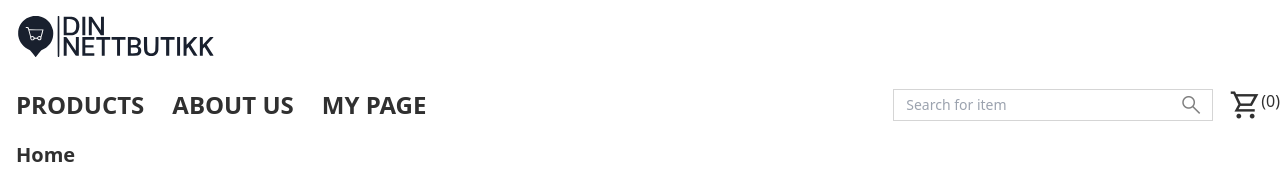
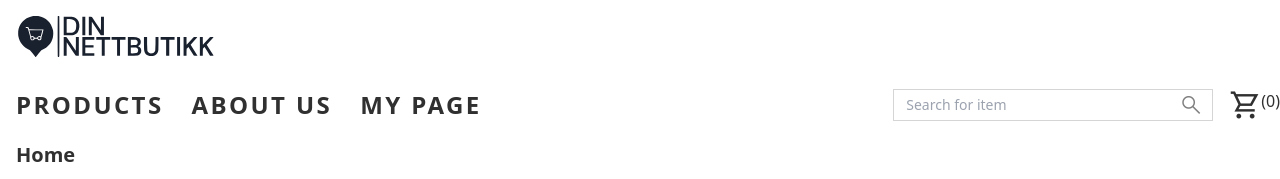
Before and after one commit to tomhaakon/hovedoppgave-fakestore, a Vue app: page / in a window 1280 px wide. Both pictures are taken after a click on the element "search". Shown: the top 179 px of the page. Built offline with nearby package versions, Linux system fonts and the light colour scheme; no server answers.

Commit message:
fix search  result

```diff
--- a/src/App.vue
+++ b/src/App.vue
@@ -1,5 +1,10 @@
 <template>
   <Notification />
+  <div
+    v-if="productStore.searchWindow"
+    class="h-screen w-screen fixed z-10"
+    @click="productStore.searchWindow = false"
+  ></div>
   <div class="container mx-auto">
     <div class="drawer">
       <input
@@ -146,7 +151,7 @@
                 <!--  searchbar -->
                 <div class="flex-none hidden lg:block">
                   <ul
-                    class="menu-horizontal text-2xl p-0 m-0 uppercase font-bold space-x-7"
+                    class="menu-horizontal text-2xl p-0 m-0 uppercase font-bold space-x-7 tracking-widest"
                   >
                     <!-- Navbar LG menu content here -->
                     <li>
@@ -193,9 +198,10 @@
                   productStore.searching !== '' && productStore.searchWindow
                 "
               >
-                <SearchResult />
+                <SearchResult class="z-50 absolute" />
               </div>
-              <div v-else>
+              <div>
+                <!-- <SearchResult class="" /> -->
                 <RouterView />
               </div>
             </div>
--- a/src/components/Notification.vue
+++ b/src/components/Notification.vue
@@ -44,7 +44,7 @@ const removeNotification = store.removeNotification;
 <style>
 .fade-enter-active,
 .fade-leave-active {
-  transition: opacity 3s;
+  transition: opacity 1s;
 }
 .fade-enter,
 .fade-leave-to {
--- a/src/components/SearchResult.vue
+++ b/src/components/SearchResult.vue
@@ -1,5 +1,7 @@
 <template>
-  <div class="container mx-auto px-4">
+  <div
+    class="container mx-auto px-4 md:w-[550px] md:absolute md:right-0 bg-white md:border-4"
+  >
     <div v-if="productStore.searchWindow">
       <div class="flex justify-end">
         <button
--- a/src/stores/UserStore.js
+++ b/src/stores/UserStore.js
@@ -79,7 +79,7 @@ export const useUserStore = defineStore("userStore", {
         this.sessionAuth = user.username;
         router.push("/");
         const msg = "Successfully logged in";
-        notify.addNotification(msg, "success", 5000);
+        notify.addNotification(msg, "success");
       }
       return userIndex !== -1;
     },
@@ -98,7 +98,7 @@ export const useUserStore = defineStore("userStore", {
       // You would typically do this by updating the corresponding user object in the 'users' array
 
       const msg = "Successfully logged out";
-      notify.addNotification(msg, "success", 5000);
+      notify.addNotification(msg, "success");
       // Clear the shopping cart
       shoppingCartStore.cart = [];
       localStorage.removeItem("cart");
```
